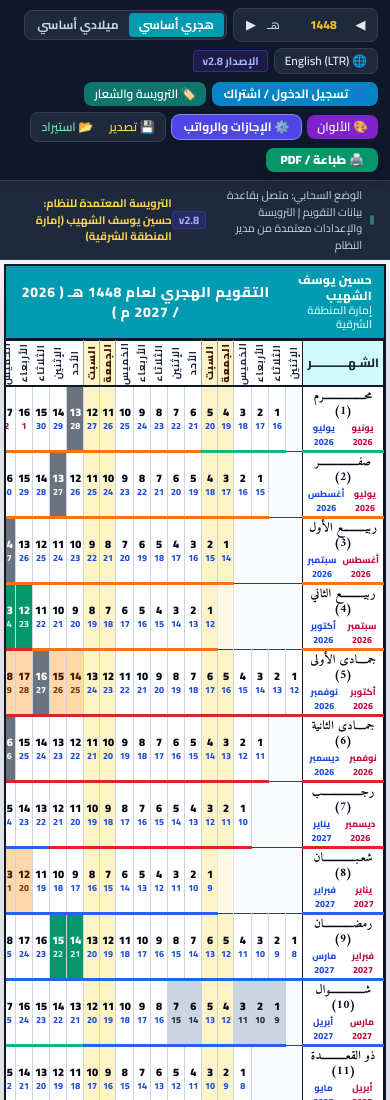
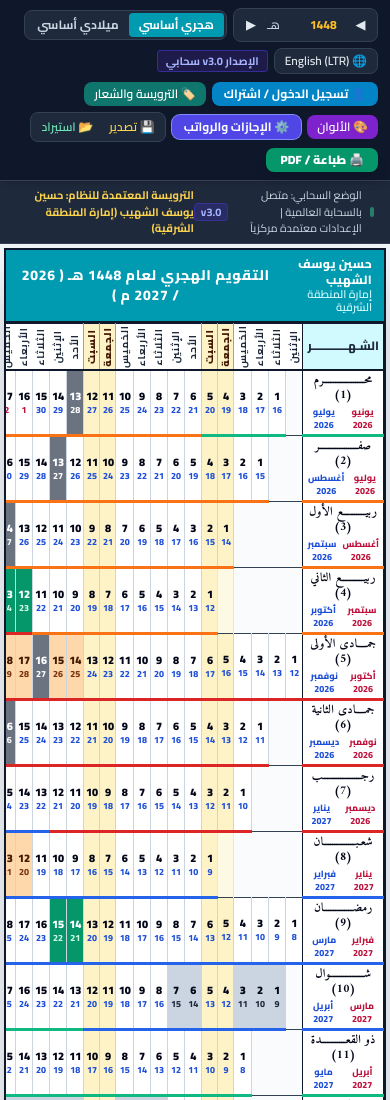
Before and after one commit to halshuhib/saudi-calendar, a plain HTML site: page index.html in a window 390 px wide. Shown: the top 1100 px of the page. Drawn offline with nearby package versions, Linux system fonts and the light colour scheme.

Commit message:
Update index.html

```diff
--- a/index.html
+++ b/index.html
@@ -3,7 +3,7 @@
 <head>
     <meta charset="UTF-8">
     <meta name="viewport" content="width=device-width, initial-scale=1.0">
-    <title>التقويم الهجري والميلادي السنوي - الإصدار 2.8 (1448 هـ)</title>
+    <title>التقويم الهجري والميلادي السنوي - الإصدار 3.0 السحابي (1448 هـ)</title>
     <!-- Tailwind CSS -->
     <script src="https://cdn.tailwindcss.com"></script>
     <link rel="preconnect" href="https://fonts.googleapis.com">
@@ -11,6 +11,11 @@
     <link href="https://fonts.googleapis.com/css2?family=Cairo:wght@400;600;700;800;900&family=Amiri:wght@700&display=swap" rel="stylesheet">
     <!-- SheetJS لتصدير ملفات Excel -->
     <script src="https://cdn.jsdelivr.net/npm/xlsx@0.18.5/dist/xlsx.full.min.js"></script>
+
+    <!-- Firebase SDK (المزامنة السحابية العالمية) -->
+    <script src="https://www.gstatic.com/firebasejs/9.23.0/firebase-app-compat.js"></script>
+    <script src="https://www.gstatic.com/firebasejs/9.23.0/firebase-auth-compat.js"></script>
+    <script src="https://www.gstatic.com/firebasejs/9.23.0/firebase-firestore-compat.js"></script>
 
     <style>
         * {
@@ -198,8 +203,8 @@
                     🌐 English (LTR)
                 </button>
 
-                <span class="bg-indigo-950 text-indigo-300 border border-indigo-700/60 px-2 py-0.5 rounded text-[11px] font-bold" title="رقم الإصدار والتحديث النهائي">
-                    الإصدار v2.8
+                <span class="bg-indigo-950 text-indigo-300 border border-indigo-700/60 px-2 py-0.5 rounded text-[11px] font-bold" title="المزامنة السحابية العالمية مفعلة">
+                    الإصدار v3.0 سحابي
                 </span>
             </div>
 
@@ -242,12 +247,12 @@
         </div>
     </header>
 
-    <!-- شريط معلومات الحساب والنسخة -->
+    <!-- شريط معلومات الحساب والمزامنة السحابية -->
     <div id="cloudStatusBanner" class="no-print bg-slate-800 border-b border-slate-700 px-4 py-1.5 text-[11px] text-slate-300 flex justify-between items-center">
         <div class="flex items-center gap-2">
-            <span class="inline-block w-2.5 h-2.5 rounded-full bg-emerald-400 animate-pulse"></span>
-            <span id="cloudStatusText">الوضع السحابي: متصل بقاعدة بيانات التقويم | الترويسة والإعدادات معتمدة من مدير النظام</span>
-            <span class="text-indigo-300 font-bold bg-indigo-900/60 px-1.5 py-0.2 rounded border border-indigo-700/50">v2.8</span>
+            <span id="cloudPulse" class="inline-block w-2.5 h-2.5 rounded-full bg-emerald-400 animate-pulse"></span>
+            <span id="cloudStatusText">الوضع السحابي: متصل بالسحابة العالمية | الإعدادات معتمدة مركزياً</span>
+            <span class="text-indigo-300 font-bold bg-indigo-900/60 px-1.5 py-0.2 rounded border border-indigo-700/50">v3.0</span>
         </div>
         <div id="userGreetingBox" class="font-bold text-amber-300">
             الترويسة المعتمدة للنظام: حسين يوسف الشهيب (إمارة المنطقة الشرقية)
@@ -268,7 +273,7 @@
                 </div>
 
                 <div class="text-center font-extrabold text-sm sm:text-base md:text-lg tracking-wider" id="txtMainCalendarTitle">
-                    التقويم الهجري لعام 1448 هـ ( 2026 / 2027 م )
+                    التقويم السنوي المعتمد
                 </div>
             </div>
 
@@ -364,7 +369,7 @@
                     <div class="font-extrabold text-slate-900 text-sm" id="lblLoggedName">حسين يوسف الشهيب</div>
                     <div class="text-slate-600 text-xs" id="lblLoggedEmail">halshuhiyb@gmail.com</div>
                     <div class="text-slate-600 text-xs" id="lblLoggedPhone">جوال: 0500686807</div>
-                    <div class="mt-2 text-[11px] text-emerald-700 font-bold" id="lblLoggedStatus">✓ الحساب موثق ونشط على السحابة</div>
+                    <div class="mt-2 text-[11px] text-emerald-700 font-bold" id="lblLoggedStatus">✓ الحساب موثق ومتصل بالسحابة</div>
                 </div>
 
                 <button type="button" id="btnDoLogout" class="w-full py-2 bg-rose-600 hover:bg-rose-700 text-white font-bold rounded-lg transition">
@@ -381,8 +386,8 @@
                 <div class="flex items-center gap-2">
                     <span class="text-xl">👑</span>
                     <div>
-                        <h3 class="font-black text-sm sm:text-base text-amber-400">لوحة تحكم مدير النظام - إدارة الحسابات والمشتركين</h3>
-                        <p class="text-[11px] text-slate-300">المدير: حسين يوسف الشهيب (0500686807) | الإصدار v2.8</p>
+                        <h3 class="font-black text-sm sm:text-base text-amber-400">لوحة تحكم مدير النظام - قاعدة المشتركين العالمية</h3>
+                        <p class="text-[11px] text-slate-300">المدير: حسين يوسف الشهيب (0500686807) | الإصدار v3.0</p>
                     </div>
                 </div>
                 <button type="button" id="btnCloseAdmin" class="text-slate-300 hover:text-red-400 text-xl font-bold">✕</button>
@@ -926,7 +931,6 @@
             return `cal_config_u_${getUserStorageId()}_yr_${yearNum}`;
         }
 
-        // استرجاع ترويسة المستخدم الحالية أو ترويسة مدير النظام المعتمدة للنظام بأكمله
         function getUserHeaderConfig() {
             try {
                 const uId = getUserStorageId();
@@ -990,6 +994,29 @@
             } catch(e) {}
         }
 
+        /* حساب نطاقات إجازات الأعياد والمدارس لسنة هجرية معينة */
+        function calculateHolidaysRangesForHijriYear(hYear) {
+            const ranges = { eids: [], schools: [] };
+            try {
+                const fitrStartJd = hijriToJulian(hYear, parseInt(state.fitrStartMonth), parseInt(state.fitrStartDay));
+                const fitrEndJd = fitrStartJd + (parseInt(state.fitrDays) || 12) - 1;
+                ranges.eids.push({ start: fitrStartJd, end: fitrEndJd });
+
+                const adhaStartJd = hijriToJulian(hYear, parseInt(state.adhaStartMonth), parseInt(state.adhaStartDay));
+                const adhaEndJd = adhaStartJd + (parseInt(state.adhaDays) || 12) - 1;
+                ranges.eids.push({ start: adhaStartJd, end: adhaEndJd });
+
+                if (Array.isArray(state.schoolHolidays)) {
+                    state.schoolHolidays.forEach(sh => {
+                        const sJd = hijriToJulian(hYear, parseInt(sh.startMonth), parseInt(sh.startDay));
+                        const eJd = sJd + (parseInt(sh.days) || 1) - 1;
+                        ranges.schools.push({ start: sJd, end: eJd, title: sh.title });
+                    });
+                }
+            } catch(e) {}
+            return ranges;
+        }
+
         function renderCalendar() {
             const tableHead = document.getElementById('calendarHead');
             const tableBody = document.getElementById('calendarBody');
@@ -1019,6 +1046,10 @@
 
             const isHijri = (state.primaryMode === 'hijri');
             const targetYear = parseInt(state.year);
+
+            // تجميع نطاقات الإجازات فلكياً سواء كان العرض هجرياً أو ميلادياً
+            let eidJdRanges = [];
+            let schoolJdRanges = [];
 
             if (isHijri) {
                 yearLabel.textContent = dirRTL ? 'هـ' : 'AH';
@@ -1028,6 +1059,10 @@
                 mainTitle.textContent = dirRTL
                     ? `التقويم الهجري لعام ${targetYear} هـ ( ${gSpan} م )`
                     : `Hijri Calendar for Year ${targetYear} AH ( ${gSpan} CE )`;
+
+                const hRanges = calculateHolidaysRangesForHijriYear(targetYear);
+                eidJdRanges = hRanges.eids;
+                schoolJdRanges = hRanges.schools;
             } else {
                 yearLabel.textContent = dirRTL ? 'م' : 'CE';
                 const startH = julianToHijri(gregorianToJulian(targetYear, 1, 1)).year;
@@ -1036,27 +1071,12 @@
                 mainTitle.textContent = dirRTL
                     ? `التقويم الميلادي لعام ${targetYear} م ( ${hSpan} هـ )`
                     : `Gregorian Calendar for Year ${targetYear} CE ( ${hSpan} AH )`;
-            }
-
-            let eidJdRanges = [];
-            let schoolJdRanges = [];
-
-            if (isHijri) {
-                const fitrStartJd = hijriToJulian(targetYear, parseInt(state.fitrStartMonth), parseInt(state.fitrStartDay));
-                const fitrEndJd = fitrStartJd + (parseInt(state.fitrDays) || 12) - 1;
-                eidJdRanges.push({ start: fitrStartJd, end: fitrEndJd });
-
-                const adhaStartJd = hijriToJulian(targetYear, parseInt(state.adhaStartMonth), parseInt(state.adhaStartDay));
-                const adhaEndJd = adhaStartJd + (parseInt(state.adhaDays) || 12) - 1;
-                eidJdRanges.push({ start: adhaStartJd, end: adhaEndJd });
-
-                if (Array.isArray(state.schoolHolidays)) {
-                    state.schoolHolidays.forEach(sh => {
-                        const sJd = hijriToJulian(targetYear, parseInt(sh.startMonth), parseInt(sh.startDay));
-                        const eJd = sJd + (parseInt(sh.days) || 1) - 1;
-                        schoolJdRanges.push({ start: sJd, end: eJd, title: sh.title });
-                    });
-                }
+
+                // السنة الميلادية تمتد عبر سنتين هجريتين: ندمج إجازات السنتين لضمان دقة كامل أيام السنة الميلادية
+                const r1 = calculateHolidaysRangesForHijriYear(startH);
+                const r2 = calculateHolidaysRangesForHijriYear(endH);
+                eidJdRanges = r1.eids.concat(r2.eids);
+                schoolJdRanges = r1.schools.concat(r2.schools);
             }
 
             const monthsData = [];
@@ -1153,6 +1173,7 @@
                     if (dayNumber >= 1 && dayNumber <= mInfo.length) {
                         const jd = mInfo.startJd + (dayNumber - 1);
                         const gDateVal = julianToGregorian(jd);
+                        const hDateVal = julianToHijri(jd);
                         const daySeasonClass = getSeasonClassForDate(gDateVal);
 
                         let primaryNum = dayNumber;
@@ -1168,13 +1189,19 @@
                             secondaryNum = gDateVal.getDate();
                             const isFirstGreg = (gDateVal.getMonth() === mInfo.startDate.getMonth());
                             secondaryColor = isFirstGreg ? 'text-blue-700' : 'text-rose-700';
-
-                            const actualSalaryDay = getActualSalaryDayForMonth(gDateVal.getFullYear(), gDateVal.getMonth());
-                            if (gDateVal.getDate() === actualSalaryDay) isSalaryDay = true;
-                            if (checkSaudiNationalBridgingHoliday(gDateVal)) isNationalHoliday = true;
-                            if (eidJdRanges.some(r => jd >= r.start && jd <= r.end)) isEidHoliday = true;
-                            if (schoolJdRanges.some(r => jd >= r.start && jd <= r.end)) isSchoolHoliday = true;
+                        } else {
+                            secondaryNum = hDateVal.day;
+                            const hStart = julianToHijri(mInfo.startJd);
+                            const isFirstHijri = (hDateVal.month === hStart.month);
+                            secondaryColor = isFirstHijri ? 'text-blue-700' : 'text-rose-700';
                         }
+
+                        // فحص الإجازات والرواتب بالرقم الجولياني الدقيق (يعمل بالهجري والميلادي معاً)
+                        const actualSalaryDay = getActualSalaryDayForMonth(gDateVal.getFullYear(), gDateVal.getMonth());
+                        if (gDateVal.getDate() === actualSalaryDay) isSalaryDay = true;
+                        if (checkSaudiNationalBridgingHoliday(gDateVal)) isNationalHoliday = true;
+                        if (eidJdRanges.some(r => jd >= r.start && jd <= r.end)) isEidHoliday = true;
+                        if (schoolJdRanges.some(r => jd >= r.start && jd <= r.end)) isSchoolHoliday = true;
 
                         let cellBg = isWk ? state.colors.weekend : '#ffffff';
                         let textColor = 'text-slate-950 font-black';
@@ -1486,7 +1513,6 @@
                 if (s) subscribersList = JSON.parse(s);
             } catch(e) {}
 
-            // استعادة جلسة المستخدم المسجل عند تحديث الصفحة أو فتحها
             try {
                 const savedSession = localStorage.getItem('cal_logged_user');
                 if (savedSession) {
@@ -1570,7 +1596,6 @@
                 modalAuth.classList.add('hidden');
             });
 
-            // تسجيل الدخول مع حفظ الجلسة الدائمة واستعادة ترويسة المستخدم
             document.getElementById('btnSubmitLogin').addEventListener('click', () => {
                 const email = document.getElementById('inputLoginEmail').value.trim();
                 const pass = document.getElementById('inputLoginPass').value;
@@ -1617,7 +1642,6 @@
                 setTimeout(() => { modalAuth.classList.add('hidden'); }, 1200);
             });
 
-            // إنشاء حساب جديد مع حفظ الجلسة الدائمة
             document.getElementById('btnSubmitRegister').addEventListener('click', () => {
                 const name = document.getElementById('inputRegName').value.trim();
                 const phone = document.getElementById('inputRegPhone').value.trim();
@@ -1672,7 +1696,6 @@
                 setTimeout(() => { modalAuth.classList.add('hidden'); }, 1200);
             });
 
-            // تسجيل الخروج ومسح الجلسة
             document.getElementById('btnDoLogout').addEventListener('click', () => {
                 currentUser = null;
                 localStorage.removeItem('cal_logged_user');
@@ -1691,7 +1714,6 @@
                 alert(`تم إرسال رابط إعادة تعيين كلمة المرور إلى البريد: ${em}`);
             });
 
-            // لوحة تحكم المدير
             const modalAdmin = document.getElementById('modalAdmin');
             document.getElementById('btnOpenAdminPanel').addEventListener('click', () => {
                 updateAdminDashboard();
@@ -1997,11 +2019,9 @@
                     logoData: state.logoData
                 };
 
-                // إذا كان المدير يحفظ: تُعتمد فوراً كترويسة عامة للنظام ولكل الزوار
                 if (isAdmin) {
                     localStorage.setItem('cal_system_master_header', JSON.stringify(headerPayload));
                 } else {
-                    // إذا كان مشتركاً عادياً: تُحفظ بحسابه فقط
                     localStorage.setItem(`cal_header_user_${uId}`, JSON.stringify(headerPayload));
                 }
 
```
